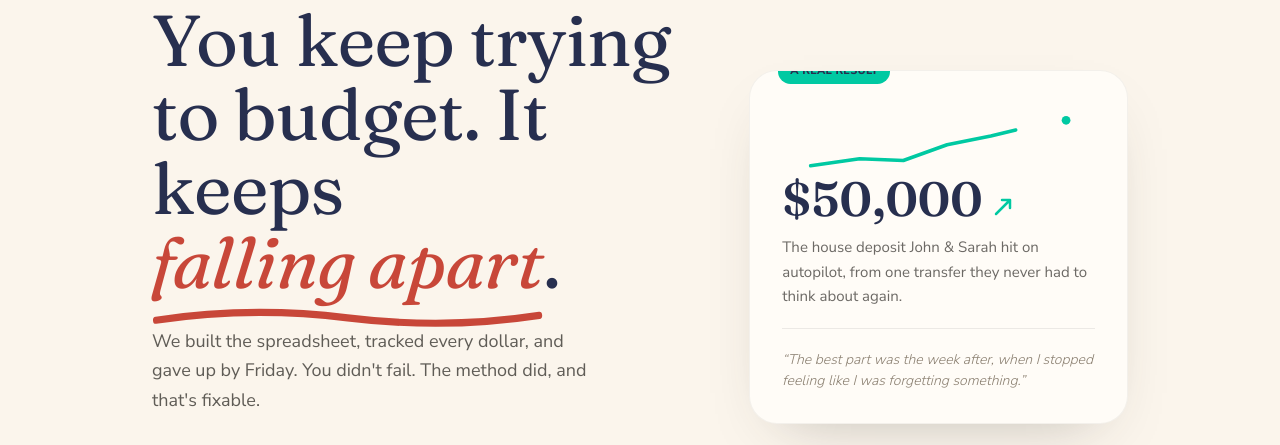
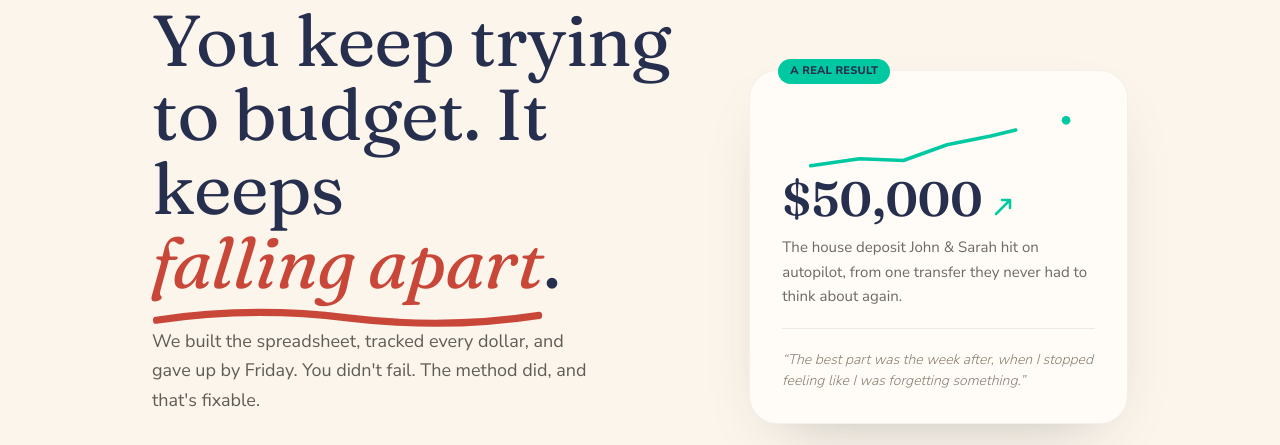
Before and after one commit to mygrowthacademy/mga-landing, a Next.js app: page /budget in a window 1280 px wide. Shown: the part 213-658 px from the top of the page. Built offline with nearby package versions, Linux system fonts and the light colour scheme.

Commit message:
Update page.tsx

```diff
--- a/app/budget/page.tsx
+++ b/app/budget/page.tsx
@@ -109,7 +109,7 @@ export default function Page() {
               <p className="load mt-7 text-[12px] tracking-[0.12em] uppercase c-muted70" style={{ animationDelay: '.36s' }}>Real people · Real numbers · No stock photos</p>
             </div>
             <div className="load md:col-span-5" style={{ animationDelay: '.44s' }}>
-              <div className="bgcard rounded-[28px] border bd5 soft p-8 relative overflow-hidden">
+              <div className="bgcard rounded-[28px] border bd5 soft p-8 relative">
                 <span className="absolute -top-3 left-7 text-[11px] font-extrabold tracking-wide px-3 py-1 rounded-full" style={{ background: '#00C9A2', color: '#272F4F' }}>A REAL RESULT</span>
                 <svg className="w-full h-14 mt-3 mb-1" viewBox="0 0 300 64" fill="none" aria-hidden>
                   <path className="spark" d="M4 58 L60 50 L110 52 L160 34 L210 24 L260 12 L296 6" stroke="#00C9A2" strokeWidth="4" strokeLinecap="round" strokeLinejoin="round" />
```
